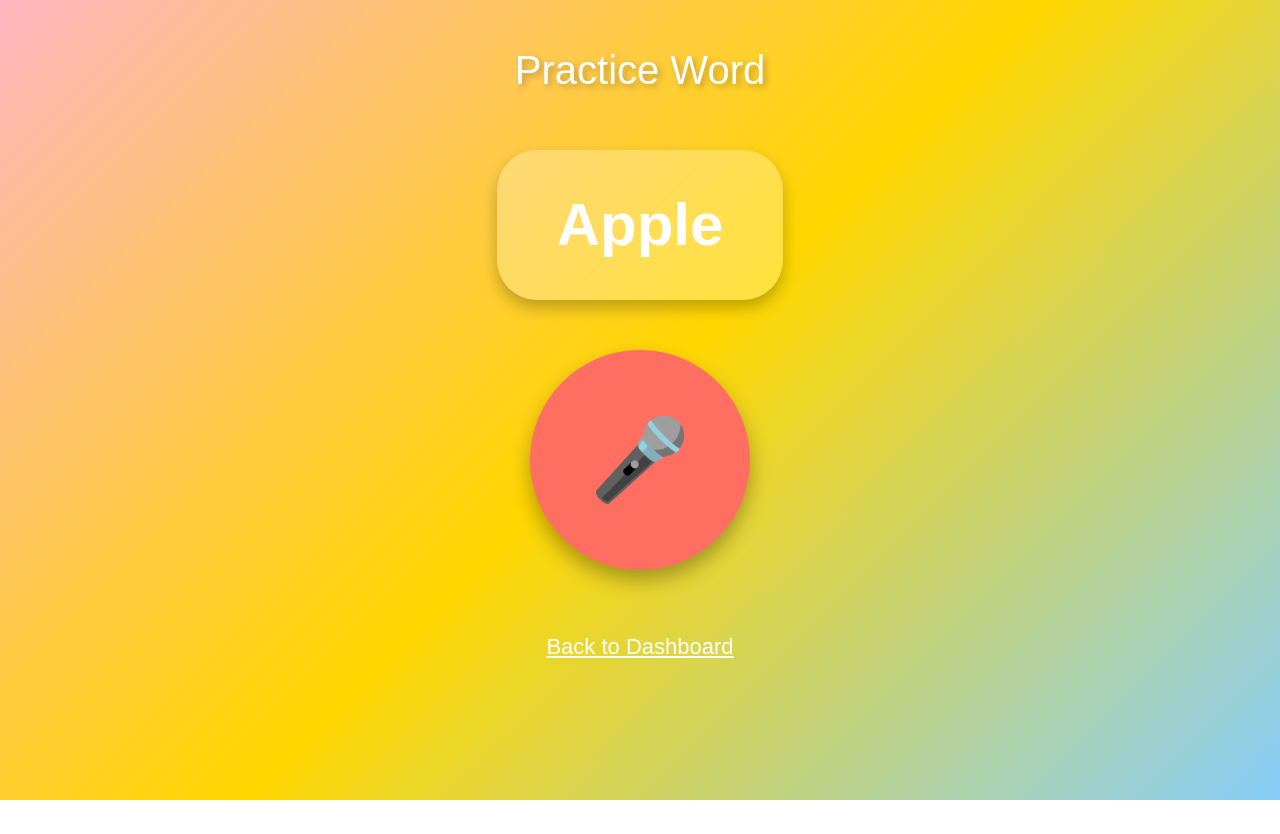
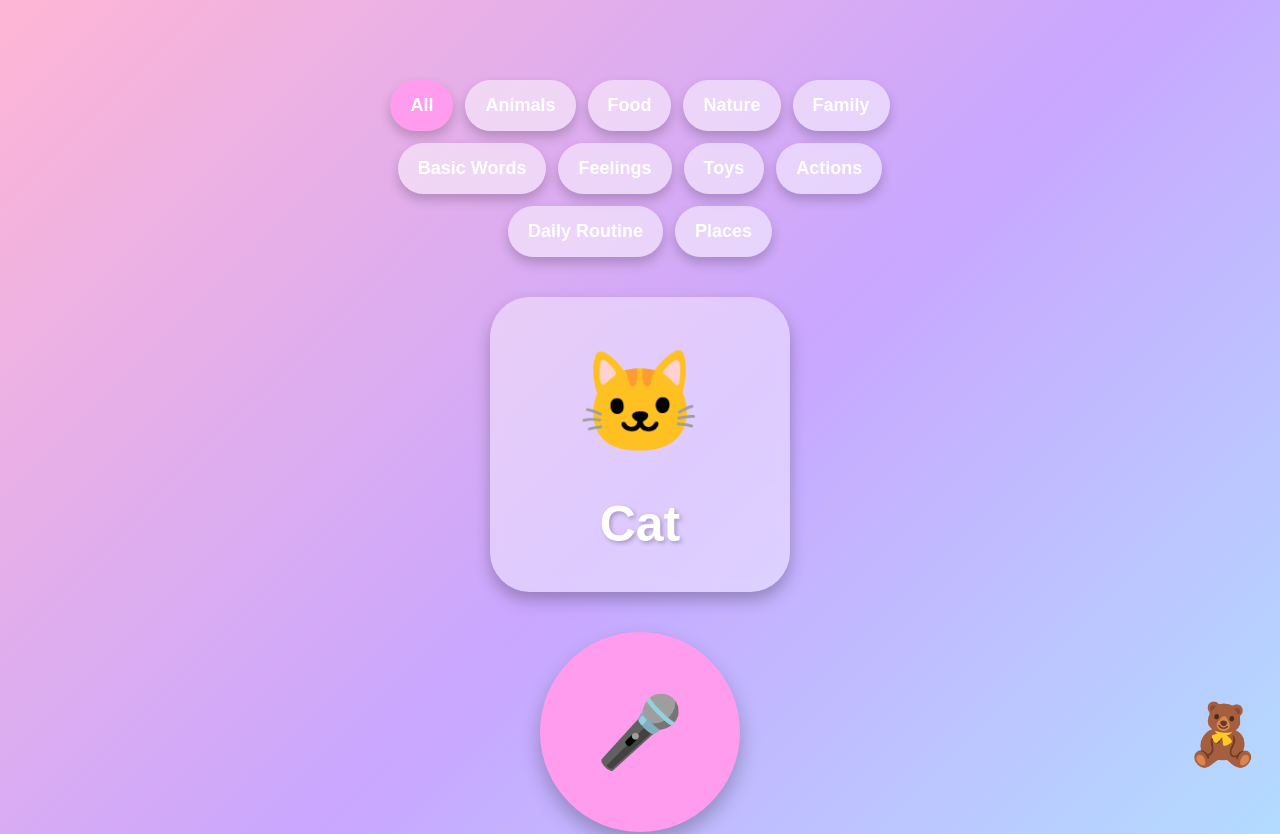
Before and after one commit to Saron-web/speech-practice-helper, a Next.js app: page /practice in a window 1280 px wide. Shown: the top 834 px of the page. Before the commit the page ends 800 px from the top, so only its background shows below. Built offline with nearby package versions, Linux system fonts and the light colour scheme; no server answers.

Commit message:
practice page updated

```diff
--- a/app/practice/page.tsx
+++ b/app/practice/page.tsx
@@ -1,6 +1,6 @@
 "use client";
 
-import { useState, useRef } from "react";
+import { useState, useRef, useEffect } from "react";
 import { db } from "../firebase/firebaseConfig";
 import { addDoc, collection, serverTimestamp } from "firebase/firestore";
 
@@ -8,9 +8,139 @@ export default function PracticePage() {
   const [index, setIndex] = useState(0);
   const [listening, setListening] = useState(false);
   const [heard, setHeard] = useState("");
+  const [selectedCategory, setSelectedCategory] = useState("All");
   const recognitionRef = useRef<any>(null);
 
-  const words = ["Apple", "Ball", "Cat","Boy","Girl", "Mama","Dada", "Sorry", "Stop", "Dog", "Yes", "Fish", "Sun", "Tree"];
+  const [bearExpression, setBearExpression] = useState("🧸");
+  const [isWiggling, setIsWiggling] = useState(false);
+
+  useEffect(() => {
+    const interval = setInterval(() => {
+      setIsWiggling(true);
+      setTimeout(() => setIsWiggling(false), 600);
+    }, 5000);
+
+    return () => clearInterval(interval);
+  }, []);
+
+  const sounds = {
+    start: typeof Audio !== "undefined" ? new Audio("/sounds/ding.mp3") : null,
+    stop: typeof Audio !== "undefined" ? new Audio("/sounds/pop.mp3") : null,
+    correct: typeof Audio !== "undefined" ? new Audio("/sounds/tada.mp3") : null,
+    wrong: typeof Audio !== "undefined" ? new Audio("/sounds/boop.mp3") : null,
+  };
+
+  const categories = [
+    "All",
+    "Animals",
+    "Food",
+    "Nature",
+    "Family",
+    "Basic Words",
+    "Feelings",
+    "Toys",
+    "Actions",
+    "Daily Routine",
+    "Places"
+  ];
+
+  const words = [
+    // Animals
+    { word: "Cat", emoji: "🐱", category: "Animals" },
+    { word: "Dog", emoji: "🐶", category: "Animals" },
+    { word: "Fish", emoji: "🐟", category: "Animals" },
+    { word: "Bird", emoji: "🐦", category: "Animals" },
+    { word: "Cow", emoji: "🐄", category: "Animals" },
+    { word: "Lion", emoji: "🦁", category: "Animals" },
+    { word: "Monkey", emoji: "🐒", category: "Animals" },
+    { word: "Rabbit", emoji: "🐰", category: "Animals" },
+    { word: "Frog", emoji: "🐸", category: "Animals" },
+
+    // Food
+    { word: "Apple", emoji: "🍎", category: "Food" },
+    { word: "Banana", emoji: "🍌", category: "Food" },
+    { word: "Milk", emoji: "🥛", category: "Food" },
+    { word: "Bread", emoji: "🍞", category: "Food" },
+    { word: "Cookie", emoji: "🍪", category: "Food" },
+    { word: "Egg", emoji: "🥚", category: "Food" },
+    { word: "Cheese", emoji: "🧀", category: "Food" },
+    { word: "Carrot", emoji: "🥕", category: "Food" },
+
+    // Nature
+    { word: "Sun", emoji: "☀️", category: "Nature" },
+    { word: "Tree", emoji: "🌳", category: "Nature" },
+    { word: "Flower", emoji: "🌸", category: "Nature" },
+    { word: "Rain", emoji: "🌧️", category: "Nature" },
+    { word: "Cloud", emoji: "☁️", category: "Nature" },
+    { word: "Star", emoji: "⭐", category: "Nature" },
+    { word: "Leaf", emoji: "🍃", category: "Nature" },
+    { word: "Fire", emoji: "🔥", category: "Nature" },
+
+    // Family
+    { word: "Mama", emoji: "👩", category: "Family" },
+    { word: "Baba", emoji: "👨", category: "Family" },
+    { word: "Baby", emoji: "👶", category: "Family" },
+    { word: "Sister", emoji: "👧", category: "Family" },
+    { word: "Brother", emoji: "👦", category: "Family" },
+    { word: "Grandma", emoji: "👵", category: "Family" },
+    { word: "Grandpa", emoji: "👴", category: "Family" },
+
+    // Basic Words
+    { word: "Yes", emoji: "👍", category: "Basic Words" },
+    { word: "No", emoji: "🙅", category: "Basic Words" },
+    { word: "Stop", emoji: "✋", category: "Basic Words" },
+    { word: "Go", emoji: "🟢", category: "Basic Words" },
+    { word: "Help", emoji: "🆘", category: "Basic Words" },
+    { word: "More", emoji: "➕", category: "Basic Words" },
+    { word: "All Done", emoji: "✔️", category: "Basic Words" },
+
+    // Feelings
+    { word: "Happy", emoji: "😀", category: "Feelings" },
+    { word: "Sad", emoji: "😢", category: "Feelings" },
+    { word: "Angry", emoji: "😡", category: "Feelings" },
+    { word: "Scared", emoji: "😨", category: "Feelings" },
+    { word: "Tired", emoji: "😴", category: "Feelings" },
+    { word: "Love", emoji: "❤️", category: "Feelings" },
+
+    // Toys
+    { word: "Ball", emoji: "⚽", category: "Toys" },
+    { word: "Teddy", emoji: "🧸", category: "Toys" },
+    { word: "Car", emoji: "🚗", category: "Toys" },
+    { word: "Blocks", emoji: "🧱", category: "Toys" },
+    { word: "Doll", emoji: "🪆", category: "Toys" },
+    { word: "Kite", emoji: "🪁", category: "Toys" },
+
+    // Actions
+    { word: "Eat", emoji: "🍽️", category: "Actions" },
+    { word: "Sleep", emoji: "🛏️", category: "Actions" },
+    { word: "Run", emoji: "🏃", category: "Actions" },
+    { word: "Jump", emoji: "🤸", category: "Actions" },
+    { word: "Clap", emoji: "👏", category: "Actions" },
+    { word: "Wave", emoji: "👋", category: "Actions" },
+    { word: "Drink", emoji: "🥤", category: "Actions" },
+
+    // Daily Routine
+    { word: "Bath", emoji: "🛁", category: "Daily Routine" },
+    { word: "Brush Teeth", emoji: "🪥", category: "Daily Routine" },
+    { word: "Bed", emoji: "🛏️", category: "Daily Routine" },
+    { word: "Shoes", emoji: "👟", category: "Daily Routine" },
+    { word: "Coat", emoji: "🧥", category: "Daily Routine" },
+    { word: "Wash Hands", emoji: "🧼", category: "Daily Routine" },
+
+    // Places
+    { word: "Home", emoji: "🏠", category: "Places" },
+    { word: "School", emoji: "🏫", category: "Places" },
+    { word: "Park", emoji: "🌳", category: "Places" },
+    { word: "Store", emoji: "🏪", category: "Places" },
+    { word: "Playground", emoji: "🛝", category: "Places" }
+  ];
+
+  const filteredWords =
+    selectedCategory === "All"
+      ? words
+      : words.filter((w) => w.category === selectedCategory);
+
+  const currentWord = filteredWords[index % filteredWords.length];
 
   const startListening = () => {
     const SpeechRecognition =
@@ -29,30 +159,50 @@ export default function PracticePage() {
 
     recognitionRef.current = recognition;
     setListening(true);
+    setHeard("");
+
+    // 🧸 Bear reacts to listening
+    setBearExpression("😮🧸");
+    sounds.start?.play();
 
     recognition.start();
 
     recognition.onresult = (event: any) => {
       const spoken = event.results[0][0].transcript;
       setHeard(spoken);
-
       saveSession(spoken);
     };
 
     recognition.onend = () => {
       setListening(false);
+      sounds.stop?.play();
     };
   };
 
   const saveSession = async (spokenWord: string) => {
+    const correct =
+      spokenWord.toLowerCase() === currentWord.word.toLowerCase();
+
+    // 🧸 Bear reacts to correctness
+    if (correct) {
+      setBearExpression("😃🧸");
+      sounds.correct?.play();
+    } else {
+      setBearExpression("😕🧸");
+      sounds.wrong?.play();
+    }
+
     await addDoc(collection(db, "practiceSessions"), {
-      word: words[index],
+      word: currentWord.word,
       spoken: spokenWord,
-      correct: spokenWord.toLowerCase() === words[index].toLowerCase(),
+      correct: correct,
       createdAt: serverTimestamp()
     });
 
-    setIndex((index + 1) % words.length);
+    setTimeout(() => {
+      setBearExpression("🧸");
+      setIndex((prev) => prev + 1);
+    }, 1500);
   };
 
   return (
@@ -63,54 +213,105 @@ export default function PracticePage() {
         display: "flex",
         flexDirection: "column",
         alignItems: "center",
-        gap: 50,
-        background: "linear-gradient(135deg, #FFB6C1, #FFD700, #87CEFA)"
+        gap: 40,
+        background: "linear-gradient(135deg, #FFB6D5, #C9A7FF, #AEE6FF)"
       }}
     >
       <h1
         style={{
-          fontSize: 40,
+          fontSize: 42,
           color: "white",
           textShadow: "3px 3px 6px rgba(0,0,0,0.25)"
         }}
       >
-        Practice Word
+
       </h1>
 
+      {/* Category Buttons */}
       <div
         style={{
-          fontSize: 60,
-          color: "#ffffff",
-          padding: "30px 60px",
-          borderRadius: 40,
-          background: "rgba(255,255,255,0.25)",
-          boxShadow: "0 8px 16px rgba(0,0,0,0.25)",
-          backdropFilter: "blur(6px)",
-          fontWeight: "bold"
+          display: "flex",
+          flexWrap: "wrap",
+          gap: 12,
+          justifyContent: "center",
+          maxWidth: 500
         }}
       >
-        {words[index]}
+        {categories.map((cat) => (
+          <button
+            key={cat}
+            onClick={() => {
+              setSelectedCategory(cat);
+              setIndex(0);
+            }}
+            style={{
+              padding: "12px 20px",
+              borderRadius: 30,
+              border: "none",
+              cursor: "pointer",
+              background:
+                selectedCategory === cat ? "#FF9CEE" : "rgba(255,255,255,0.5)",
+              color: "white",
+              fontWeight: "bold",
+              fontSize: 18,
+              boxShadow: "0 6px 12px rgba(0,0,0,0.2)",
+              transition: "0.2s"
+            }}
+          >
+            {cat}
+          </button>
+        ))}
       </div>
 
+      {/* Word Card */}
+      <div
+        style={{
+          background: "rgba(255,255,255,0.4)",
+          padding: 30,
+          borderRadius: 40,
+          width: 300,
+          textAlign: "center",
+          boxShadow: "0 8px 16px rgba(0,0,0,0.25)",
+          backdropFilter: "blur(6px)"
+        }}
+      >
+        <div style={{ fontSize: 100 }}>{currentWord.emoji}</div>
+        <div
+          style={{
+            fontSize: 50,
+            marginTop: 10,
+            color: "#ffffff",
+            fontWeight: "bold",
+            textShadow: "2px 2px 4px rgba(0,0,0,0.25)"
+          }}
+        >
+          {currentWord.word}
+        </div>
+      </div>
+
+      {/* Microphone Button */}
       <button
         onClick={startListening}
         style={{
-          width: 220,
-          height: 220,
+          width: 200,
+          height: 200,
           borderRadius: "50%",
-          background: listening ? "#FF3B30" : "#FF6F61",
+          background: listening ? "#FFD966" : "#FF9CEE",
           color: "white",
-          fontSize: 80,
+          fontSize: 70,
           border: "none",
           cursor: "pointer",
-          boxShadow: "0 10px 20px rgba(0,0,0,0.3)",
-          transition: "transform 0.15s"
+          boxShadow: "0 10px 20px rgba(0,0,0,0.25)",
+          transition: "transform 0.15s, background 0.3s",
+          transform: listening ? "scale(1.05)" : "scale(1)"
         }}
-        onMouseDown={(e) => (e.currentTarget.style.transform = "scale(0.92)")}
-        onMouseUp={(e) => (e.currentTarget.style.transform = "scale(1)")}
       >
         🎤
       </button>
+
+      <div style={{ fontSize: 24, color: "white" }}>
+        {listening ? "Listening..." : "Tap the button to speak!"}
+      </div>
 
       {heard && (
         <div
@@ -122,7 +323,7 @@ export default function PracticePage() {
             borderRadius: 20
           }}
         >
-          You said: <b>{heard}</b>
+          I heard: <b>{heard}</b>
         </div>
       )}
 
@@ -137,6 +338,33 @@ export default function PracticePage() {
       >
         Back to Dashboard
       </a>
+
+      {/* 🧸 Teddy Bear Helper */}
+      <div
+        style={{
+          position: "fixed",
+          bottom: 20,
+          right: 20,
+          fontSize: 60,
+          userSelect: "none",
+          animation: isWiggling ? "wiggle 0.6s ease" : "none"
+        }}
+      >
+        {bearExpression}
+      </div>
+
+      {/* Wiggle Animation */}
+      <style>
+        {`
+          @keyframes wiggle {
+            0% { transform: translateX(0); }
+            25% { transform: translateX(-4px); }
+            50% { transform: translateX(4px); }
+            75% { transform: translateX(-4px); }
+            100% { transform: translateX(0); }
+          }
+        `}
+      </style>
     </div>
   );
 }
```
